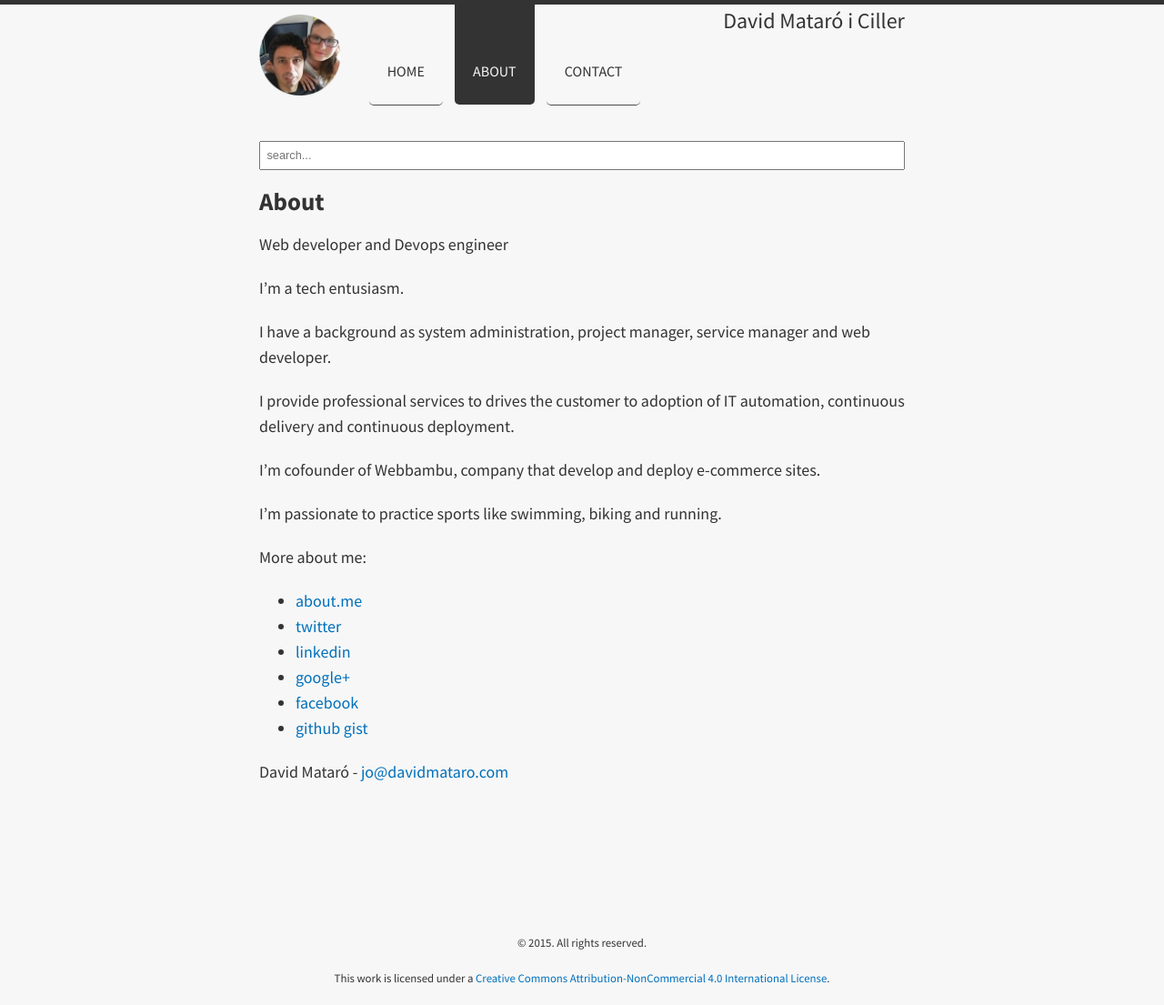
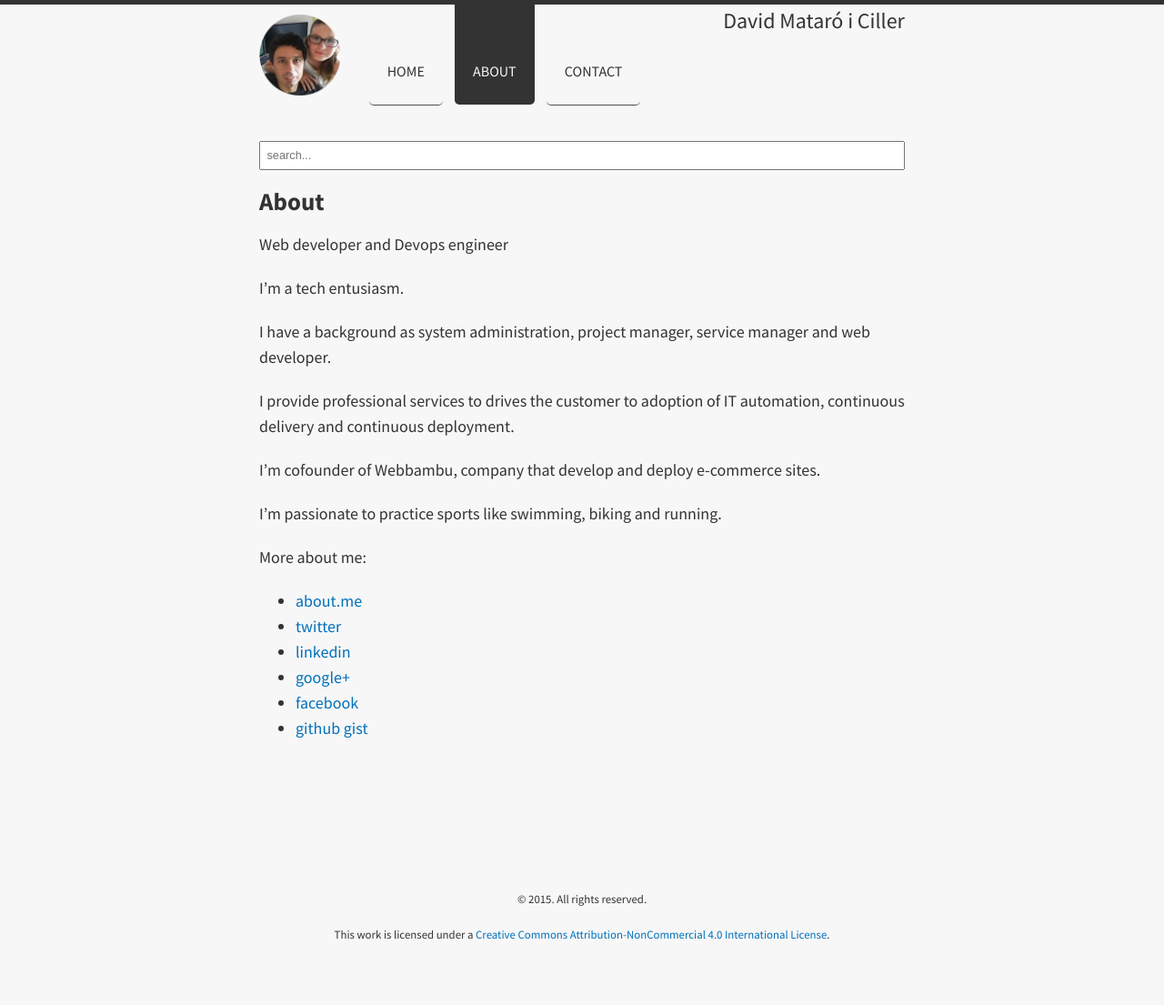
Before and after one commit to davidmataro/davidmataro, a Jekyll site: the page built from about/index.md, in a window 1280 px wide. Shown: the whole page at 91% size. Built offline with Jekyll 4.4.1, drawn with Linux system fonts in a browser that asks for light colours; nearby versions of some CDN libraries; Markdown is read by kramdown in place of the engine named in the settings; after the commit the page ends 1057 px from its top, so only the background shows below that.

```diff
--- a/about/index.md
+++ b/about/index.md
@@ -25,7 +25,3 @@ More about me:
 * [google+](http://profiles.google.com/dmataro)
 * [facebook](http://www.facebook.com/profile.php?id=1290704005)
 * [github gist](https://gist.github.com/davidmataro)
-
-
-
-David Mataró - <a href="jo@davidmataro.com">jo@davidmataro.com</a>
```
